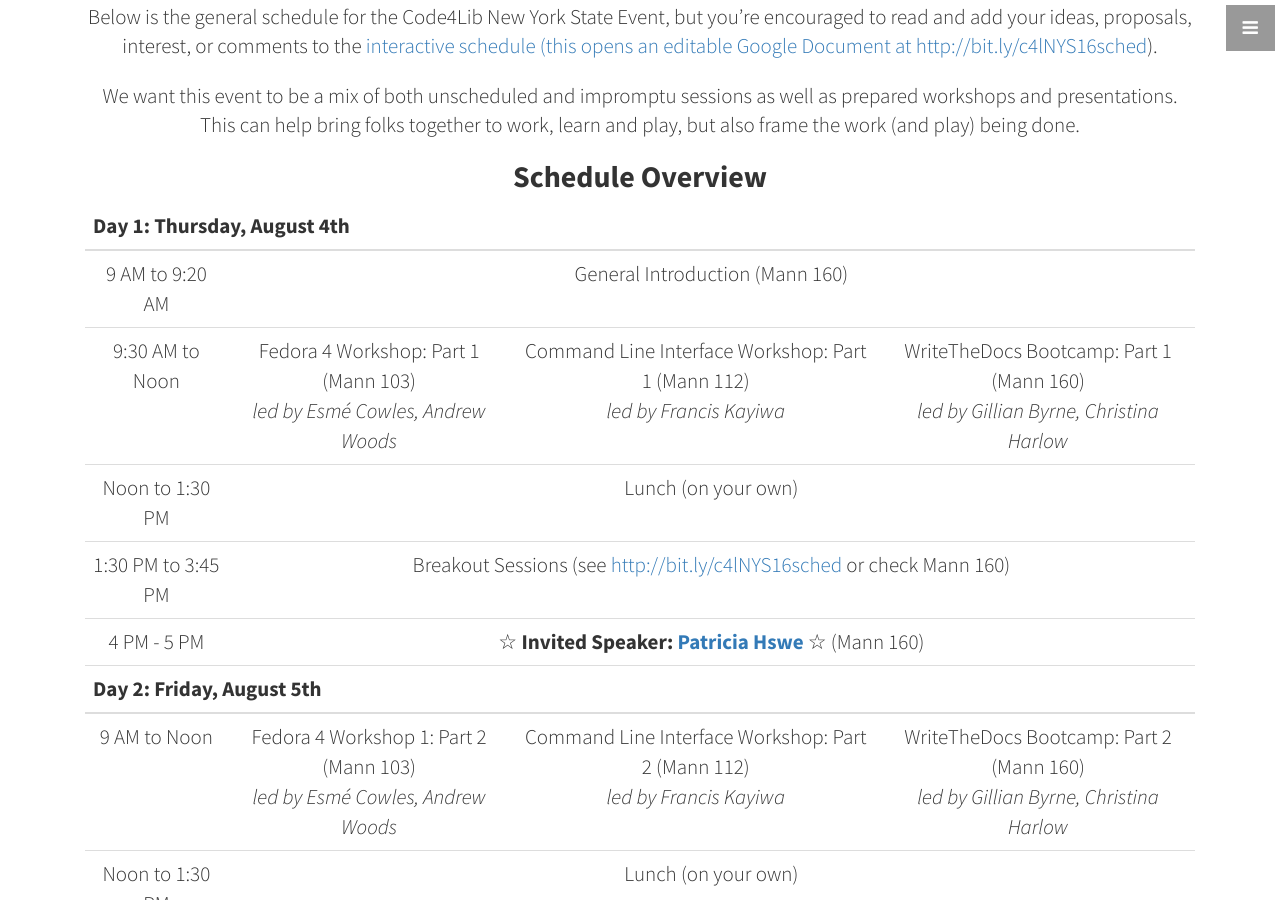
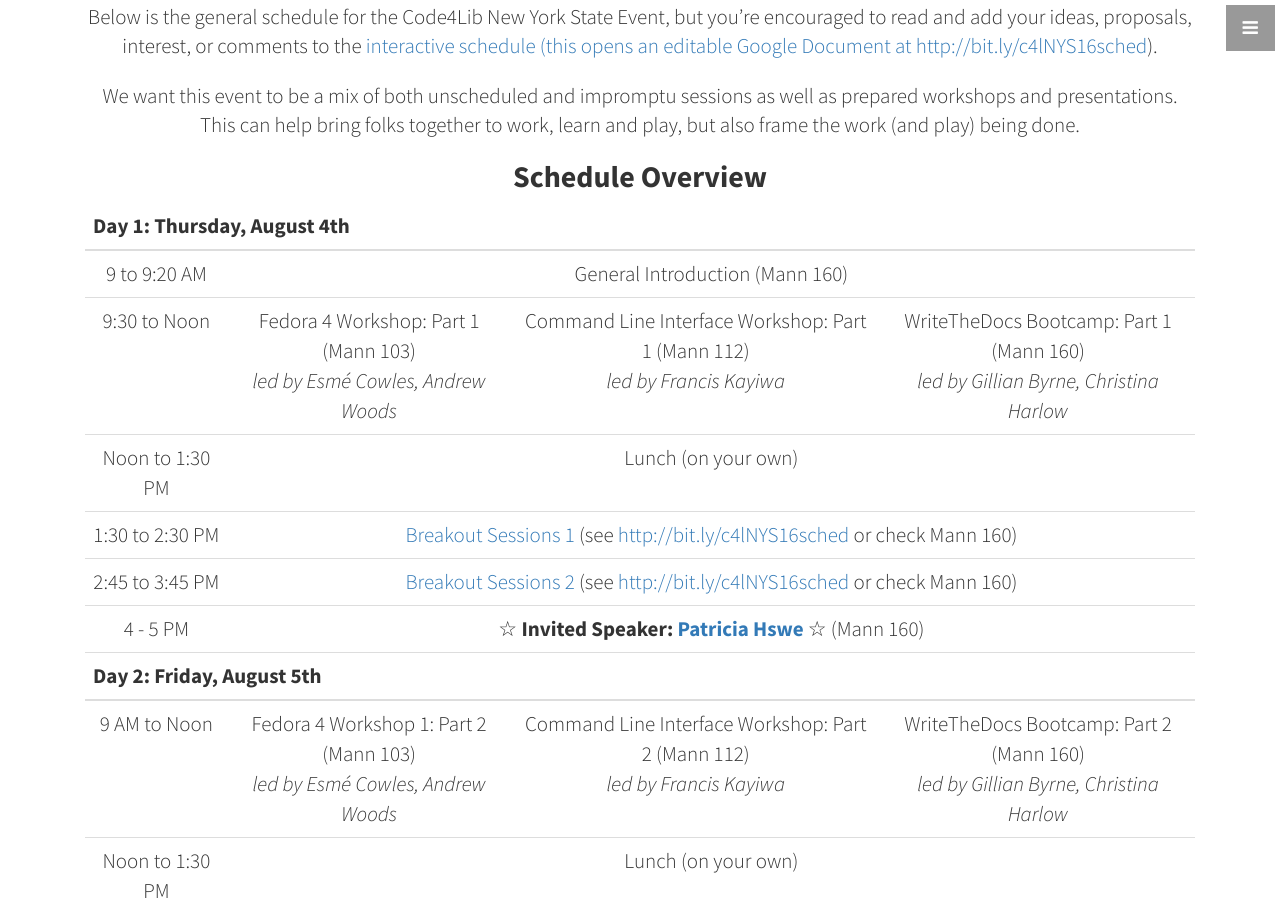
Before and after one commit to code4libNYS/2016, a Jekyll site: the page built from index.html, in a window 1280 px wide and 900 px high, scrolled down 2272 px. Built offline with Jekyll 4.4.1, drawn with Linux system fonts in a browser that asks for light colours; some of the changed text lies outside the part shown.

Commit message:
added breakout schedule time blocks

```diff
--- a/_includes/sched.html
+++ b/_includes/sched.html
@@ -18,11 +18,11 @@
           </thead>
           <tbody>
             <tr>
-              <td class="lead">9 AM to 9:20 AM</td>
+              <td class="lead">9 to 9:20 AM</td>
               <td colspan=3 class="lead">General Introduction (Mann 160)</td>
             </tr>
             <tr>
-              <td class="lead">9:30 AM to Noon</td>
+              <td class="lead">9:30 to Noon</td>
               <td class="lead">Fedora 4 Workshop: Part 1 (Mann 103)<br />
               <i>led by Esmé Cowles, Andrew Woods</i></td>
               <td class="lead">Command Line Interface Workshop: Part 1 (Mann 112)<br />
@@ -35,11 +35,15 @@
               <td colspan=3 class="lead">Lunch (on your own)</td>
             </tr>
             <tr>
-              <td class="lead">1:30 PM to 3:45 PM</td>
-              <td colspan=3 class="lead">Breakout Sessions (see <a href="http://bit.ly/c4lNYS16sched">http://bit.ly/c4lNYS16sched</a> or check Mann 160)</td>
+              <td class="lead">1:30 to 2:30 PM</td>
+              <td colspan=3 class="lead"><a href="https://docs.google.com/document/d/1c4s1AZp0uSmAlGJ1r10yieYgBQrh5YUkaUFEPDsBJXo/edit#heading=h.8gjv5h2h6mx8">Breakout Sessions 1 </a>(see <a href="http://bit.ly/c4lNYS16sched">http://bit.ly/c4lNYS16sched</a> or check Mann 160)</td>
             </tr>
             <tr>
-              <td class="lead">4 PM - 5 PM</td>
+              <td class="lead">2:45 to 3:45 PM</td>
+              <td colspan=3 class="lead"><a href="https://docs.google.com/document/d/1c4s1AZp0uSmAlGJ1r10yieYgBQrh5YUkaUFEPDsBJXo/edit#heading=h.3wy4e9vvlpqs">Breakout Sessions 2 </a>(see <a href="http://bit.ly/c4lNYS16sched">http://bit.ly/c4lNYS16sched</a> or check Mann 160)</td>
+            </tr>
+            <tr>
+              <td class="lead">4 - 5 PM</td>
               <td colspan=3 class="lead">&#9734; <b>Invited Speaker: <a href='http://patriciahswe.net/'>Patricia Hswe</a></b> &#9734; (Mann 160)</td>
             </tr>
           </tbody>
@@ -64,11 +68,11 @@
             </tr>
             <tr>
               <td class="lead">1:30 PM to 2:45 PM</td>
-              <td colspan=3 class="lead">Breakout Sessions (see <a href="http://bit.ly/c4lNYS16sched">http://bit.ly/c4lNYS16sched</a> for proposals)</td>
+              <td colspan=3 class="lead"><a href="https://docs.google.com/document/d/1c4s1AZp0uSmAlGJ1r10yieYgBQrh5YUkaUFEPDsBJXo/edit#heading=h.2y582vzavlp8">Breakout Sessions 3 </a>(see <a href="http://bit.ly/c4lNYS16sched">http://bit.ly/c4lNYS16sched</a> or check Mann 160)</td>
             </tr>
             <tr>
               <td class="lead">3 PM to 3:45 PM</td>
-              <td colspan=3 class="lead">Lightning Talks (in order of sign-ups, as time allows) (Mann 160)</td>
+              <td colspan=3 class="lead"><a href="https://docs.google.com/document/d/1c4s1AZp0uSmAlGJ1r10yieYgBQrh5YUkaUFEPDsBJXo/edit#heading=h.j8ovekvmnqs3">Lightning Talks (in order of sign-ups, as time allows) (Mann 160)</a></td>
             </tr>
             <tr>
               <td class="lead">4 PM - 5 PM</td>
```
